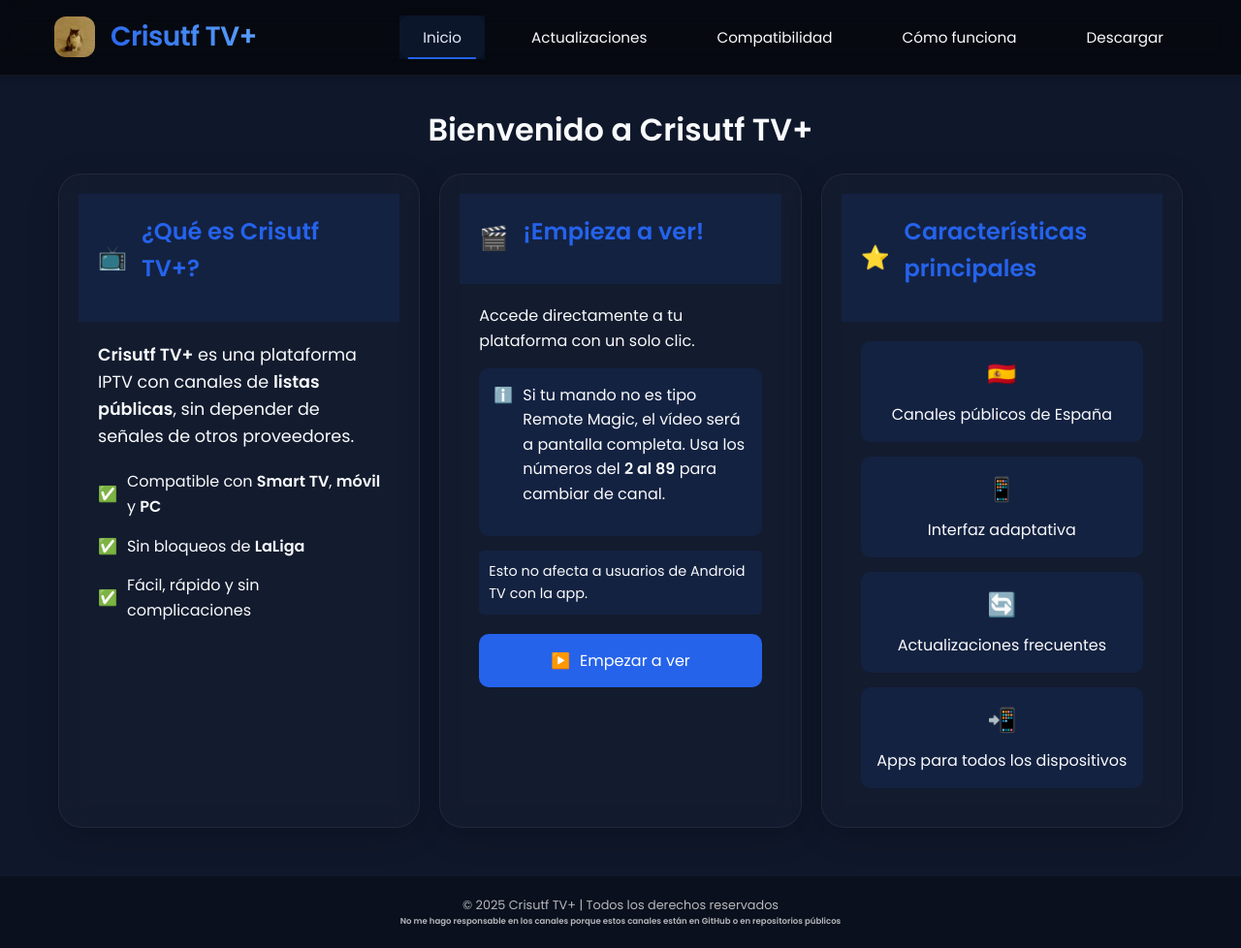
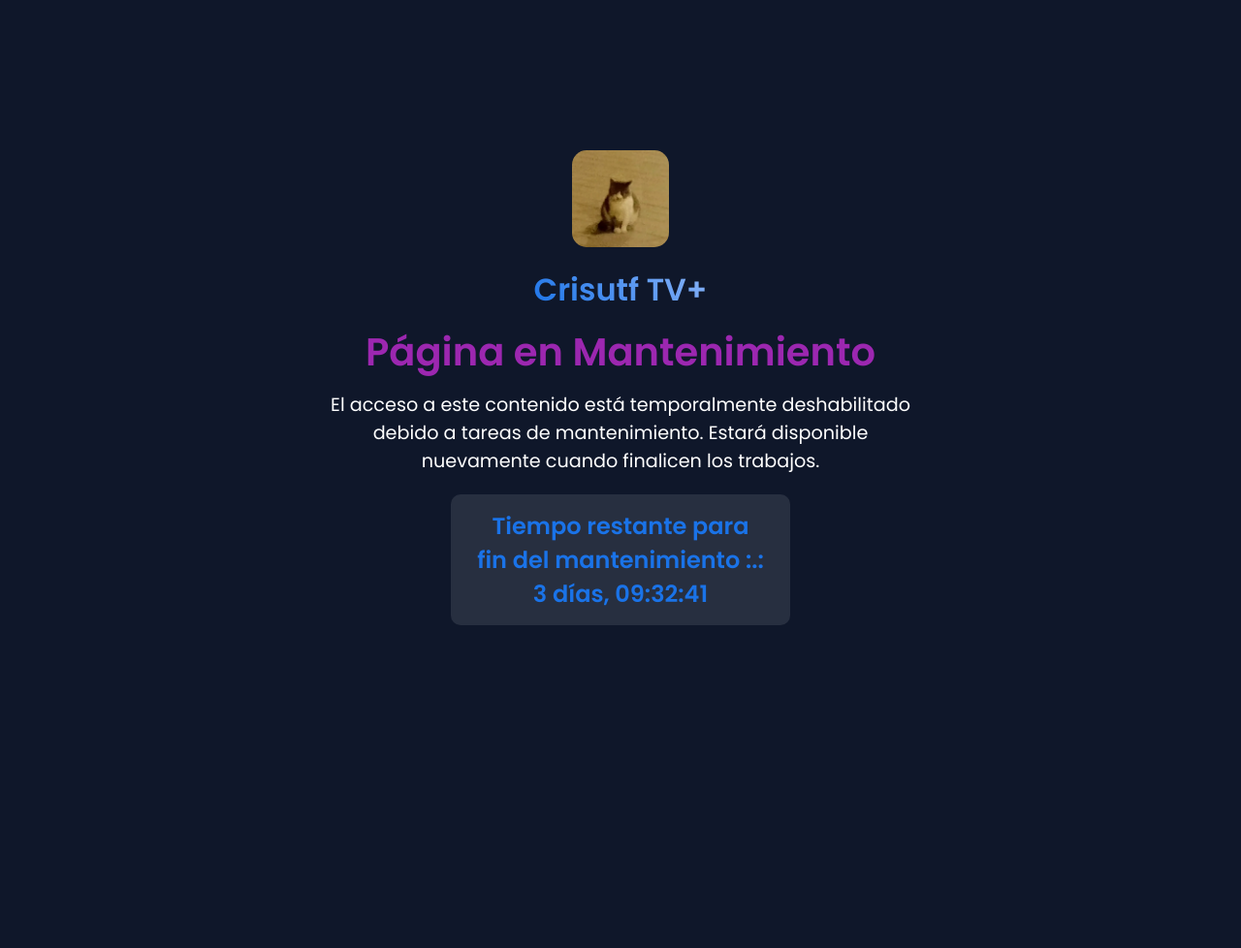
Before and after one commit to crisutf/Crisutv, a plain HTML site: page index.html in a window 1280 px wide. Shown: the whole page at 97% size. After the commit the page ends 800 px from the top, so only its background shows below. Drawn offline with Linux system fonts and the light colour scheme.

Commit message:
Update index.html

```diff
--- a/index.html
+++ b/index.html
@@ -1,42 +1,136 @@
 <!DOCTYPE html>
 <html lang="es">
 <head>
-  <meta charset="UTF-8" />
-  <meta name="viewport" content="width=device-width, initial-scale=1.0" />
-  <title>Crisutf TV+</title>
-  <link rel="icon" type="image/png" href="/media/favicon.png" />
-  <link href="https://fonts.googleapis.com/css2?family=Poppins:wght@400;500;600&display=swap" rel="stylesheet" />
-  <link rel="stylesheet" href="https://cdnjs.cloudflare.com/ajax/libs/font-awesome/6.0.0/css/all.min.css" />
-  <link rel="stylesheet" href="assets/css/style.css" />
+    <meta charset="UTF-8" />
+    <meta name="viewport" content="width=device-width, initial-scale=1" />
+    <title>Crisutf TV+ - Mantenimiento</title>
+    <link rel="icon" type="image/png" href="/media/favicon.png" />
+    <link href="https://fonts.googleapis.com/css2?family=Poppins:wght@400;600&display=swap" rel="stylesheet" />
+    <style>
+        :root {
+            --primary: #1a73e8;
+            --bg-dark: #0f172a;
+            --text: #ffffff;
+            --error: #9c27b0;
+        }
+
+        * {
+            margin: 0;
+            padding: 0;
+            box-sizing: border-box;
+            font-family: 'Poppins', sans-serif;
+        }
+
+        body {
+            background: var(--bg-dark);
+            color: var(--text);
+            height: 100vh;
+            display: flex;
+            flex-direction: column;
+            justify-content: center;
+            align-items: center;
+            text-align: center;
+            padding: 20px;
+        }
+
+        .logo {
+            width: 100px;
+            height: 100px;
+            margin-bottom: 20px;
+            border-radius: 15px;
+        }
+
+        .title {
+            font-size: 2rem;
+            font-weight: 600;
+            margin-bottom: 10px;
+            background: linear-gradient(45deg, #1a73e8, #8ab4f8);
+            -webkit-background-clip: text;
+            -webkit-text-fill-color: transparent;
+        }
+
+        .error-code {
+            font-size: 2.5rem;
+            font-weight: 600;
+            margin-bottom: 10px;
+            color: var(--error);
+        }
+
+        .message {
+            font-size: 1.2rem;
+            margin-bottom: 20px;
+            max-width: 600px;
+        }
+
+        .countdown {
+            font-size: 1.5rem;
+            font-weight: 600;
+            color: var(--primary);
+            background-color: rgba(255, 255, 255, 0.1);
+            padding: 15px 25px;
+            border-radius: 10px;
+            max-width: 350px;
+        }
+
+        .btn {
+            background: var(--primary);
+            color: var(--text);
+            border: none;
+            padding: 10px 20px;
+            border-radius: 5px;
+            font-size: 1rem;
+            cursor: pointer;
+            text-decoration: none;
+            transition: background 0.3s ease;
+        }
+
+        .btn:hover {
+            background: #0d5bbd;
+        }
+    </style>
 </head>
 <body>
-  <header>
-    <div class="header-content">
-      <div class="logo-container">
-        <img src="/media/Crisutf.tv.png" alt="Logo" class="logo" />
-        <h1 class="site-title">Crisutf TV+</h1>
-      </div>
-      <nav>
-        <ul>
-          <li><a href="index.html" id="home-link">Inicio</a></li>
-          <li><a href="index.html?page=updates" id="updates-link">Actualizaciones</a></li>
-          <li><a href="index.html?page=compatibility" id="compatibility-link">Compatibilidad</a></li>
-          <li><a href="index.html?page=howto" id="howto-link">Cómo funciona</a></li>
-          <li><a href="index.html?page=download" id="download-link">Descargar</a></li>
-        </ul>
-      </nav>
-    </div>
-  </header>
+    <img src="/media/Crisutf.tv.png" alt="Logo" class="logo" />
+    <h1 class="title">Crisutf TV+</h1>
+    <div class="error-code">Página en Mantenimiento</div>
+    <p class="message">
+        El acceso a este contenido está temporalmente deshabilitado debido a tareas de mantenimiento. Estará disponible nuevamente cuando finalicen los trabajos.
+    </p>
+    <div class="countdown" id="countdown">Calculando tiempo restante...</div>
 
-  <main id="content">
-    <!-- El contenido se carga dinámicamente -->
-  </main>
+    <script>
+    // Fecha y hora fin mantenimiento: 3 julio 2025, 20:00 (hora España de verano, UTC+2)
+    // En UTC sería 2025-07-03T18:00:00Z
+    const endDate = new Date('2025-07-10T19:00:00Z');
 
-  <footer>
-    &copy; 2025 Crisutf TV+ | Todos los derechos reservados
-    <h6>No me hago responsable en los canales porque estos canales están en GitHub o en repositorios públicos</h6>
-  </footer>
+    function updateCountdown() {
+        const now = new Date();
+        const diff = endDate - now;
 
-  <script src="assets/js/script.js"></script>
+        if (diff <= 0) {
+            document.getElementById('countdown').textContent = "El mantenimiento ha finalizado. Gracias por su paciencia.";
+            clearInterval(timer);
+            return;
+        }
+
+        const hours = Math.floor((diff / (1000 * 60 * 60)) % 24);
+        const minutes = Math.floor((diff / (1000 * 60)) % 60);
+        const seconds = Math.floor((diff / 1000) % 60);
+        const days = Math.floor(diff / (1000 * 60 * 60 * 24));
+
+        let timeString = '';
+        if (days > 0) timeString += days + (days === 1 ? ' día, ' : ' días, ');
+        timeString +=
+            hours.toString().padStart(2, '0') + ':' +
+            minutes.toString().padStart(2, '0') + ':' +
+            seconds.toString().padStart(2, '0');
+
+        document.getElementById('countdown').textContent =
+            'Tiempo restante para fin del mantenimiento :.: ' + timeString;
+    }
+
+    updateCountdown();
+    const timer = setInterval(updateCountdown, 1000);
+</script>
 </body>
 </html>
```
